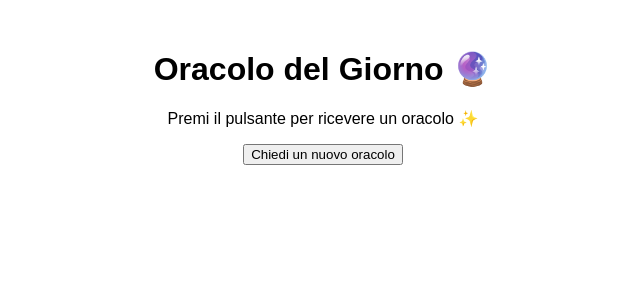
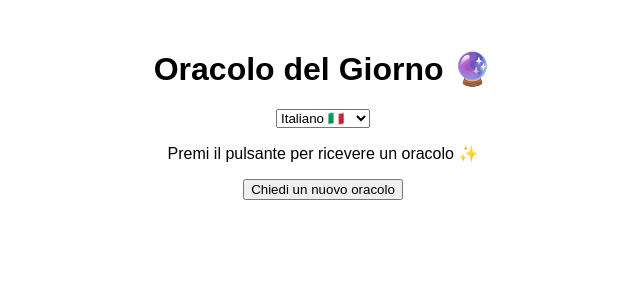
Before and after one commit to cortelezzimario-bit/oracolo-del-giorno, a Next.js app: page / in a window 1280 px wide. Shown: the top 300 px of the page, without its empty margins (317-957 px from the left). Built offline with nearby package versions, Linux system fonts and the light colour scheme.

Commit message:
Update page.jsx

```diff
--- a/app/page.jsx
+++ b/app/page.jsx
@@ -4,12 +4,12 @@ import { useState } from "react";
 export default function Home() {
   const [oracolo, setOracolo] = useState("Premi il pulsante per ricevere un oracolo ✨");
   const [loading, setLoading] = useState(false);
+  const [lang, setLang] = useState("it"); // lingua di default
 
   const getOracolo = async () => {
     setLoading(true);
     try {
-      // aggiungiamo un numero casuale all’URL per evitare cache
-      const res = await fetch(`/api/oracolo?rnd=${Date.now()}`, {
+      const res = await fetch(`/api/oracolo?lang=${lang}&rnd=${Date.now()}`, {
         method: "GET",
         cache: "no-store",
         headers: { "Cache-Control": "no-cache" },
@@ -29,6 +29,22 @@ export default function Home() {
   return (
     <main className="flex min-h-screen flex-col items-center justify-center p-8">
       <h1 className="text-3xl font-bold mb-6">Oracolo del Giorno 🔮</h1>
+
+      {/* Menu a tendina per scegliere la lingua */}
+      <select
+        value={lang}
+        onChange={(e) => setLang(e.target.value)}
+        className="mb-4 p-2 border rounded"
+      >
+        <option value="it">Italiano 🇮🇹</option>
+        <option value="en">English 🇬🇧</option>
+        <option value="es">Español 🇪🇸</option>
+        <option value="fr">Français 🇫🇷</option>
+        <option value="de">Deutsch 🇩🇪</option>
+        <option value="ru">Русский 🇷🇺</option>
+        <option value="zh">中文 🇨🇳</option>
+      </select>
+
       <p className="text-xl mb-6 text-center">{oracolo}</p>
       <button
         onClick={getOracolo}
```
